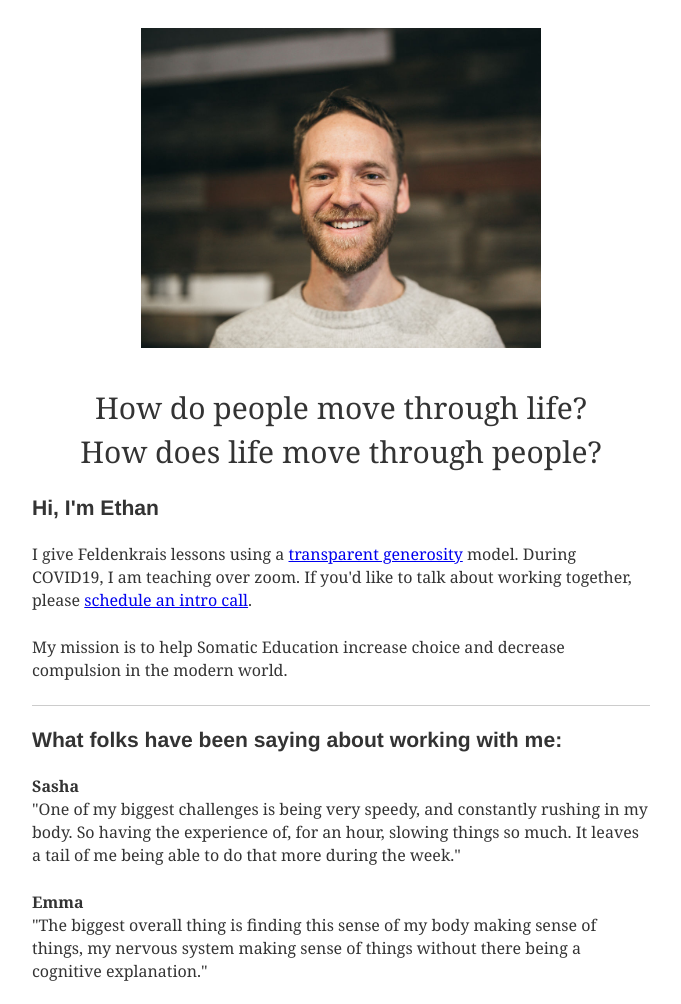
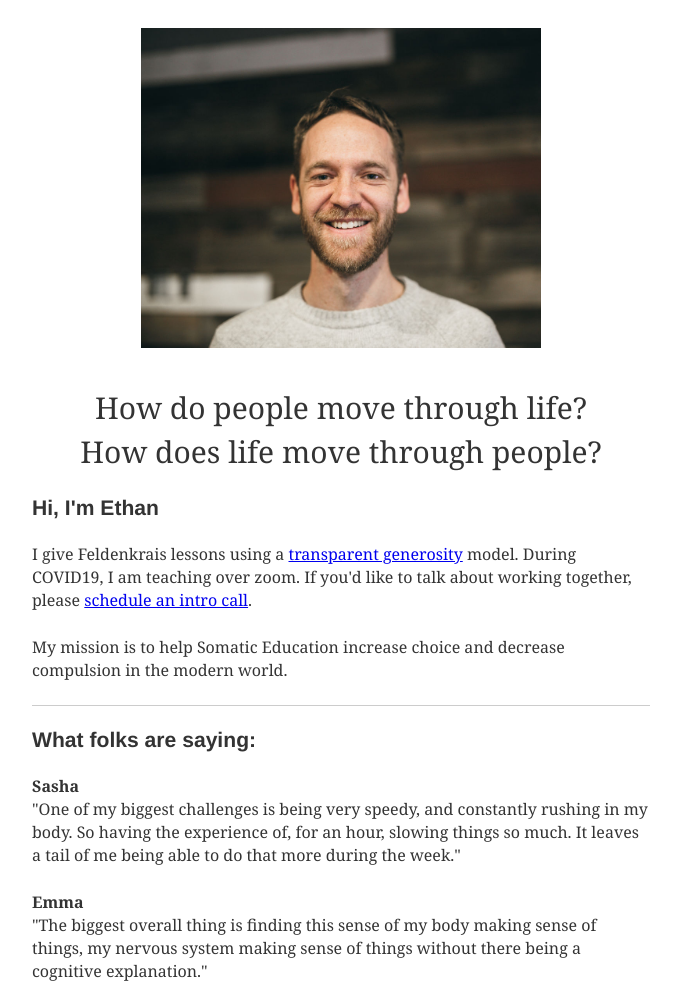
Before and after one commit to elocowan/ethancowan.com, a Gatsby site: page / in a window 1280 px wide. Shown: the part 93-1097 px from the top of the page, without its empty margins (299-980 px from the left). Built offline with nearby package versions, Linux system fonts and the light colour scheme; Gatsby itself is replaced by a stand-in of ours; some packages are replaced by stand-ins of ours.

Commit message:
Simplify

```diff
--- a/src/pages/index.js
+++ b/src/pages/index.js
@@ -59,7 +59,7 @@ export default function Home() {
         compulsion in the modern world.
       </p>
       <hr />
-      <h3>What folks have been saying about working with me:</h3>
+      <h3>What folks are saying:</h3>
       <p>
         <b>Sasha</b>
         <br />
```
